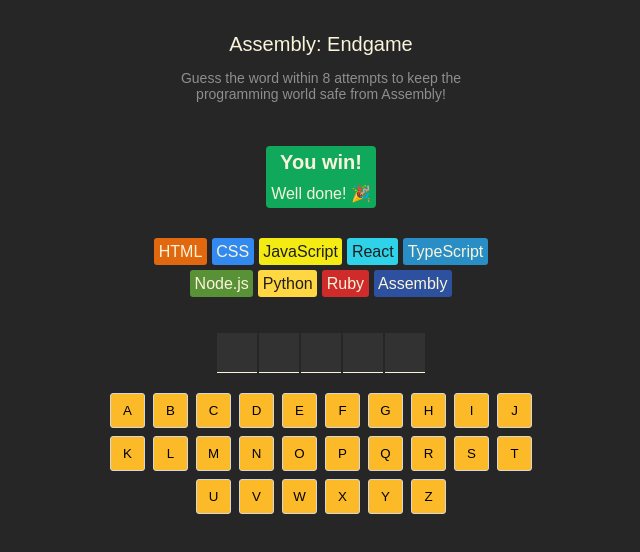
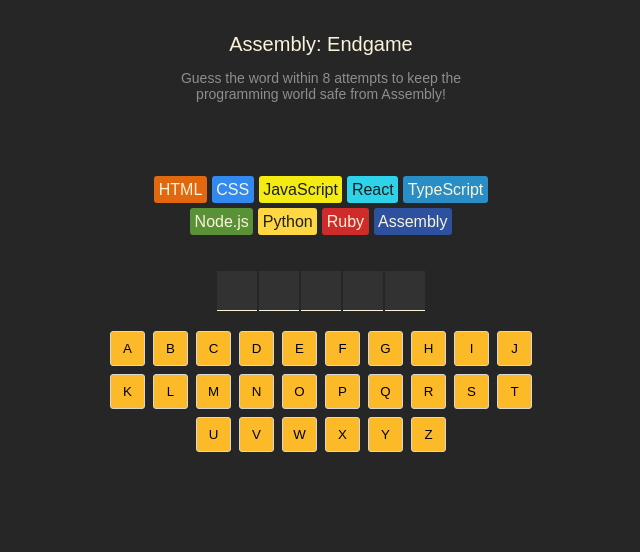
Before and after one commit to AhmedIhsan123/assembly-game, a React (Vite) app: page / in a window 1280 px wide. Shown: the top 552 px of the page, without its empty margins (319-959 px from the left). Built offline with nearby package versions, Linux system fonts and the light colour scheme.

Commit message:
Added game win/lose state

```diff
--- a/src/App.jsx
+++ b/src/App.jsx
@@ -14,7 +14,11 @@
 	userGuesses.forEach((guess) => {
 		if (!currentWord.includes(guess)) wrongGuessCount++;
 	});
-	const isGameOver = wrongGuessCount > 7;
+	const isGameWon = currentWord
+		.split("")
+		.every((letter) => userGuesses.has(letter));
+	const isGameLost = wrongGuessCount >= languages.length - 1;
+	const isGameOver = isGameWon || isGameLost;
 
 	// Alphabet for the keyboard
 	const alphabet = "abcdefghijklmnopqrstuvwxyz";
@@ -67,6 +71,11 @@
 		);
 	});
 
+	const gameStatusClass = clsx("game-status", {
+		won: isGameWon,
+		lost: isGameLost,
+	});
+
 	// Handle letter guess
 	function handleGuess(letter) {
 		setUserGuesses((prev) => new Set(prev).add(letter));
@@ -82,9 +91,18 @@
 					from Assembly!
 				</p>
 			</header>
-			<section className="game-status">
-				<h2>You win!</h2>
-				<p>Well done! 🎉</p>
+			<section className={gameStatusClass}>
+				{isGameOver ? (
+					isGameWon ? (
+						<>
+							<h2>You win!</h2> <p>Well done!</p>
+						</>
+					) : (
+						<>
+							<h2>You lose!</h2> <p>Better start learning Assembly!</p>
+						</>
+					)
+				) : null}
 			</section>
 			<section className="language-chips">{languageElements}</section>
 			<section className="word">{wordElements}</section>
--- a/src/index.css
+++ b/src/index.css
@@ -44,6 +44,15 @@
 	color: #f9f4da;
 	border-radius: 4px;
 	margin-block: 30px;
+	width: 100%;
+}
+
+section.game-status.won {
+	background-color: #10a95b;
+}
+
+section.game-status.lost {
+	background-color: #ba2a2a;
 }
 
 section.game-status > p {
```
